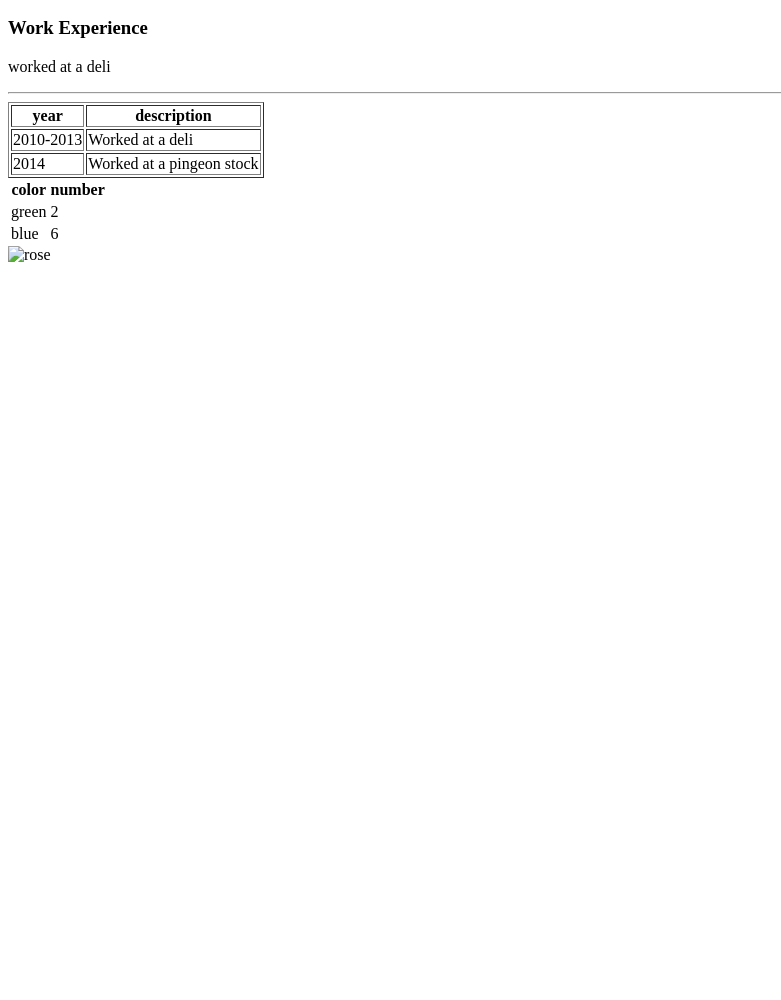
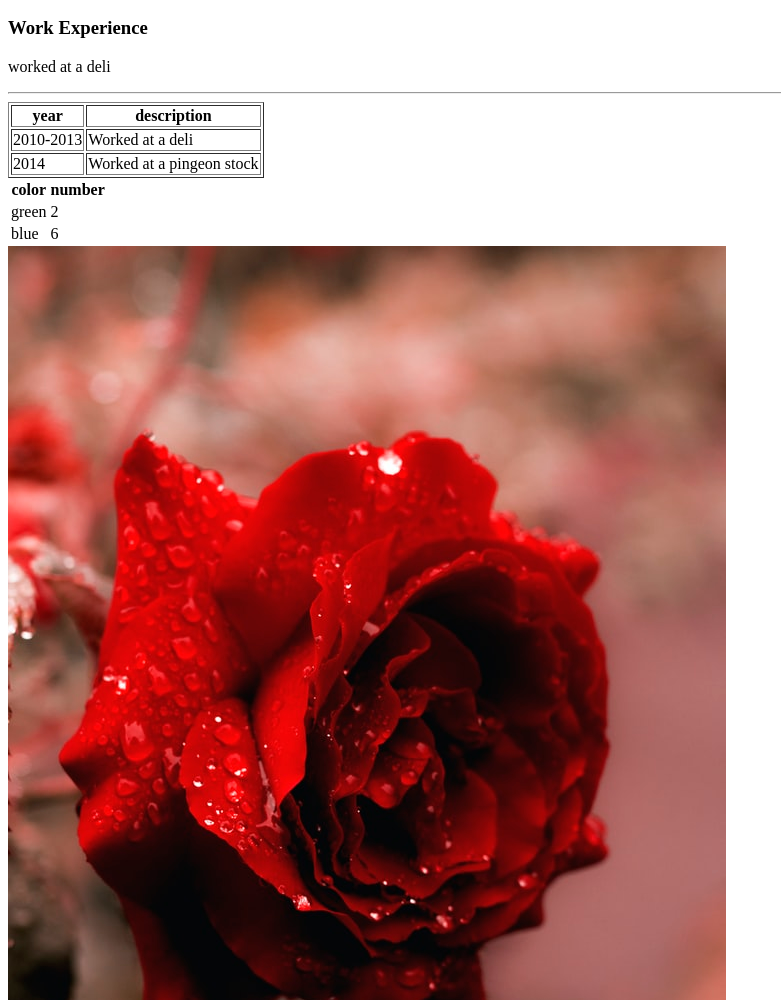
Before and after one commit to ilda-cornolius/cv, a plain HTML site: page index.html in a window 1280 px wide. Shown: the part 882-1882 px from the top of the page, without its empty margins (0-781 px from the left). Before the commit the page ends 1154 px from the top, so only its background shows below. Drawn offline with Linux system fonts and the light colour scheme.

Commit message:
Update index.html

```diff
--- a/index.html
+++ b/index.html
@@ -308,7 +308,7 @@
 
 
 </table>
-  <img src=photo1.jpg alt="rose" />
+  <img src=images/photo1.jpg alt="rose" />
 
   <br />
 
```
